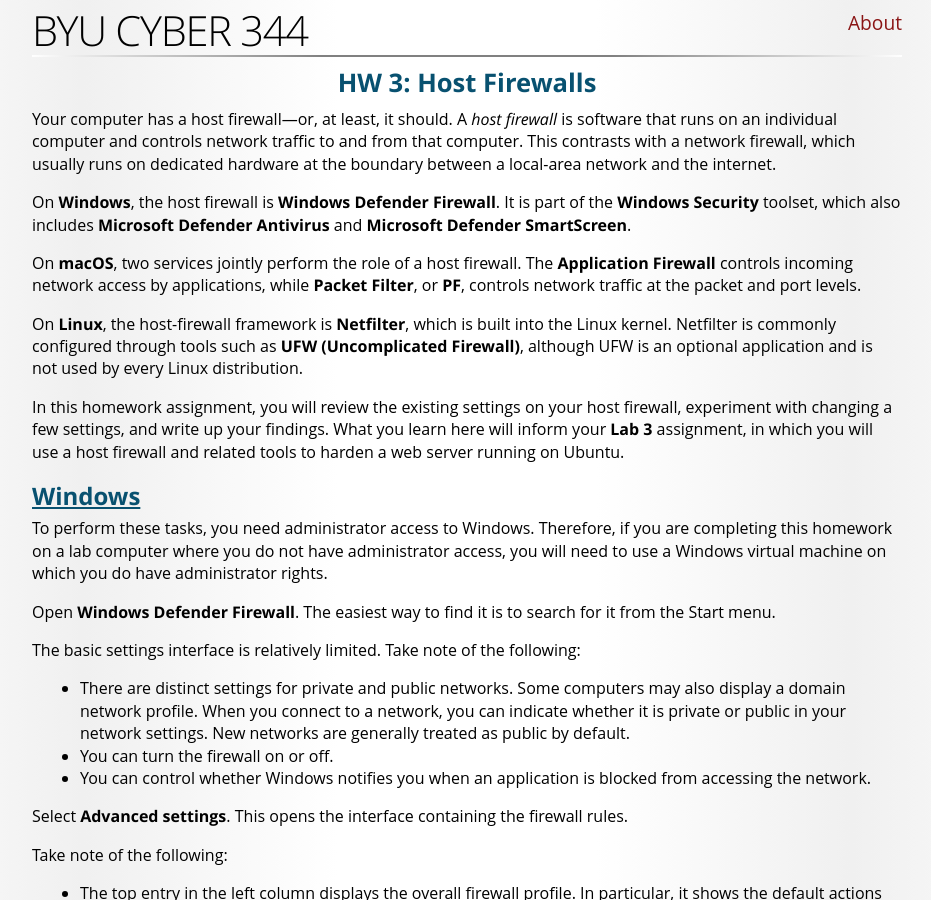
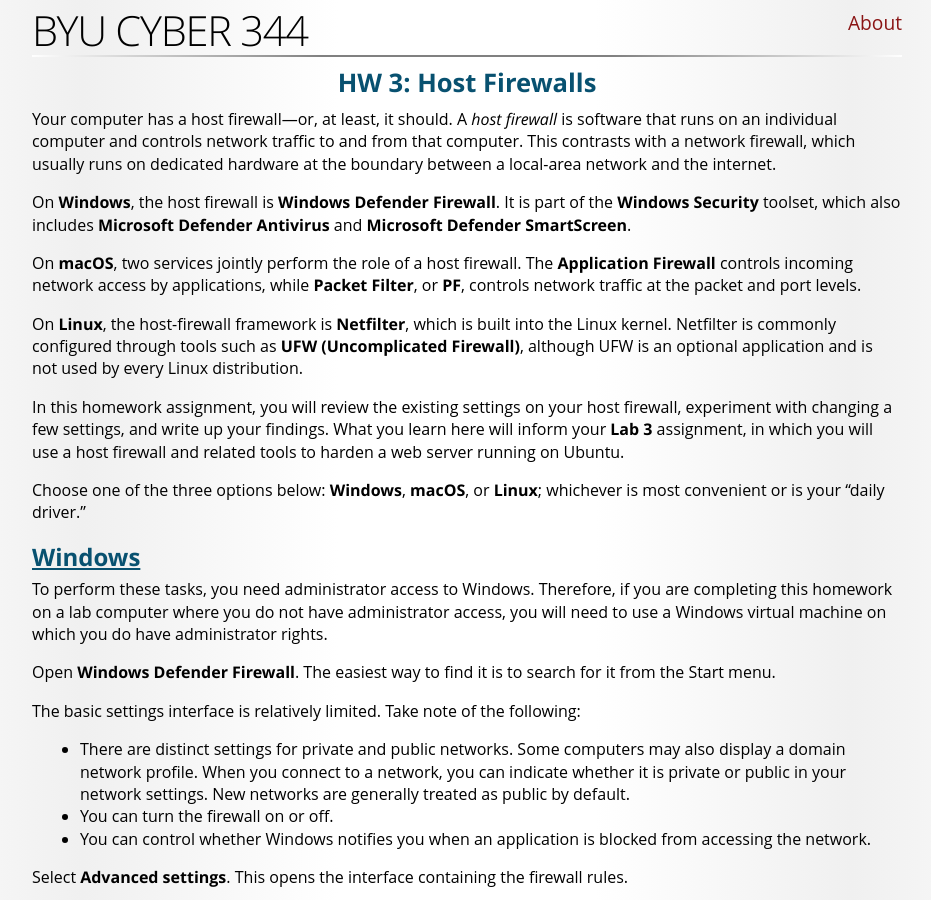
Before and after one commit to BYU-CYBER-344/c344.github.io, a Jekyll site: the page built from HW-3.md, in a window 1280 px wide and 900 px high. Shown: the whole window, without its empty margins (173-1104 px from the left). Built offline with Jekyll 4.4.1, drawn with Linux system fonts in a browser that asks for light colours; some web fonts are replaced.

Commit message:
HW-3 Clarification.

```diff
--- a/HW-3.md
+++ b/HW-3.md
@@ -10,6 +10,8 @@ On **macOS**, two services jointly perform the role of a host firewall. The **Ap
 On **Linux**, the host-firewall framework is **Netfilter**, which is built into the Linux kernel. Netfilter is commonly configured through tools such as **UFW (Uncomplicated Firewall)**, although UFW is an optional application and is not used by every Linux distribution.
 
 In this homework assignment, you will review the existing settings on your host firewall, experiment with changing a few settings, and write up your findings. What you learn here will inform your **Lab 3** assignment, in which you will use a host firewall and related tools to harden a web server running on Ubuntu.
+
+Choose one of the three options below: **Windows**, **macOS**, or **Linux**; whichever is most convenient or is your "daily driver."
 
 ## Windows
 
```
